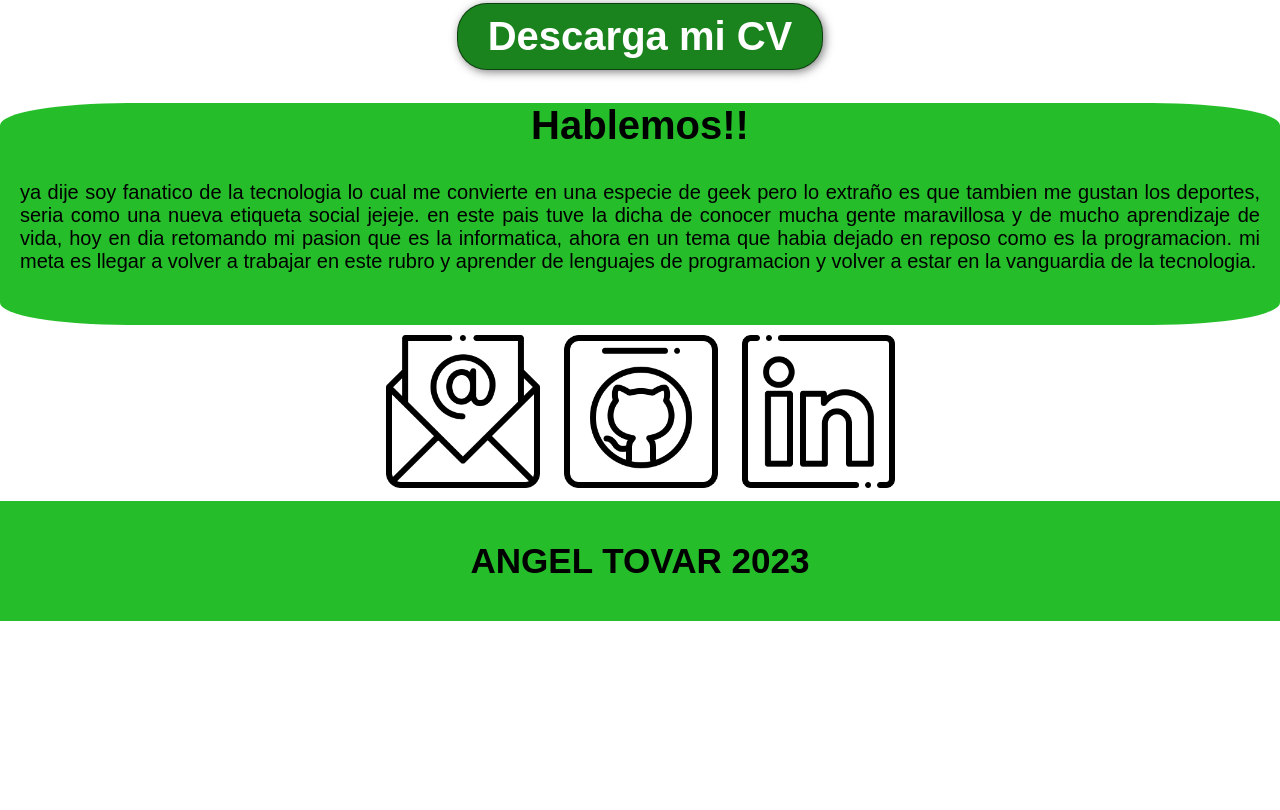
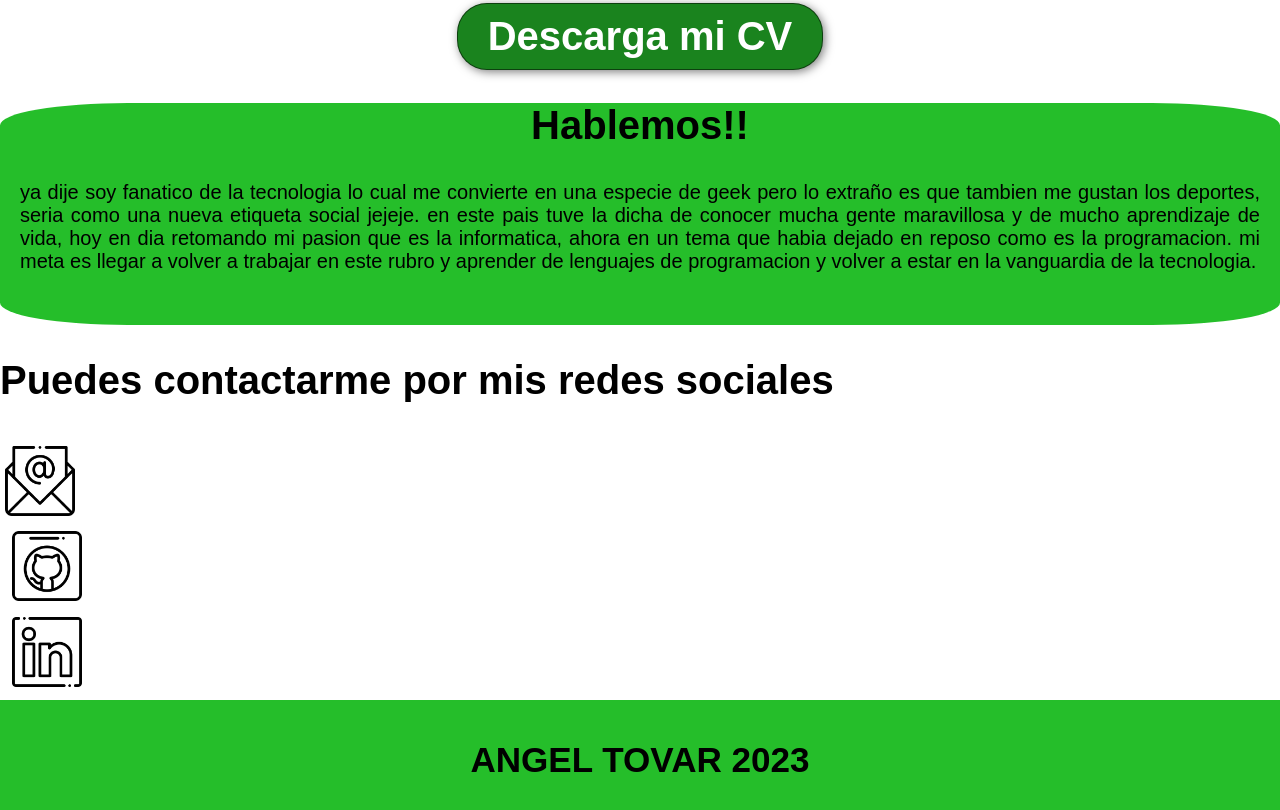
Before and after one commit to angeltrl/proyecto2cpl, a plain HTML site: page index.html in a window 1280 px wide. Shown: the part 800-1610 px from the top of the page. Before the commit the page ends 1421 px from the top, so only its background shows below. Drawn offline with Linux system fonts and the light colour scheme; a web font is replaced by a local one.

Commit message:
primer cambio de la pagina

```diff
--- a/css/style.css
+++ b/css/style.css
@@ -198,12 +198,30 @@ main .img-container {
     display: flex;
     justify-content: space-between;
 }
-
+.iconos {
+    display: flex;
+    flex-direction: column;
+    justify-content:left;
+    padding-left: 0em;
+}
+#ico-mail {
+    width: 12vw;
+    margin: 4em 5em 2em 2em;
+    max-width: 70px;
+}
+#ico-git {
+    width: 12vw;
+    margin: 4em 5em 2em 5em;
+    max-width: 70px;
+}
+#ico-link {
+    width: 12vw;
+    margin: 4em 1.3em 5em 5em;
+    max-width: 70px;
+}
 
 footer {
     background-color: rgb(37, 190, 42);
     font-size: 30px;
     padding: 5px 5px 5px 5px;
 }
-
-}
--- a/index.html
+++ b/index.html
@@ -34,7 +34,7 @@
             <img id="foto"    src="img/angeltrl.png" alt="angel tovar" title="angeltrl">
         </div>
        <div>
-        <h1 id="title">bienvenidos al Portfolio de<br> Angel Tovar</h1>
+        <h1 id="title">Bienvenidos al Portfolio de<br> Angel Tovar</h1>
        </div>
       </div><br><br>
         <p>Hola!! mi nombre es <a id="link-me"></a>Angel Tovar y esta es mi presentacion para el proyecto de codigo pa'lante.<br>
@@ -70,6 +70,7 @@
         </p>
       </div>
     </section>
+    <h2>Puedes contactarme por mis redes sociales</h2>
     <section class ="iconos">
         <a href="mailto:angeltrl2000@gmail.com"><img id="ico-mail"  src="img/mail.png" alt="mail to:" title="correo" ></a>
         <a href="https://github.com/angeltrl/proyecto1cpl"><img id="ico-git"  src="img/github.png" alt="github" title="github"></a>
```
